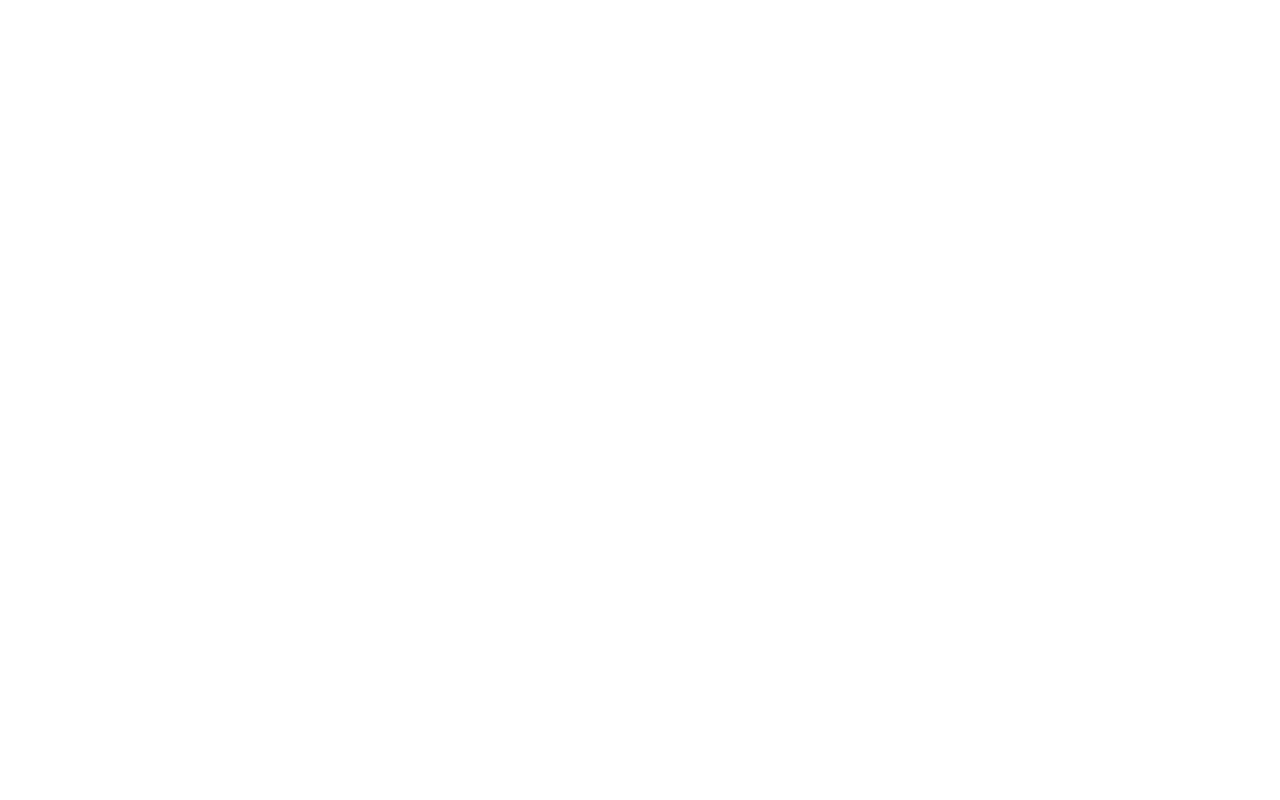
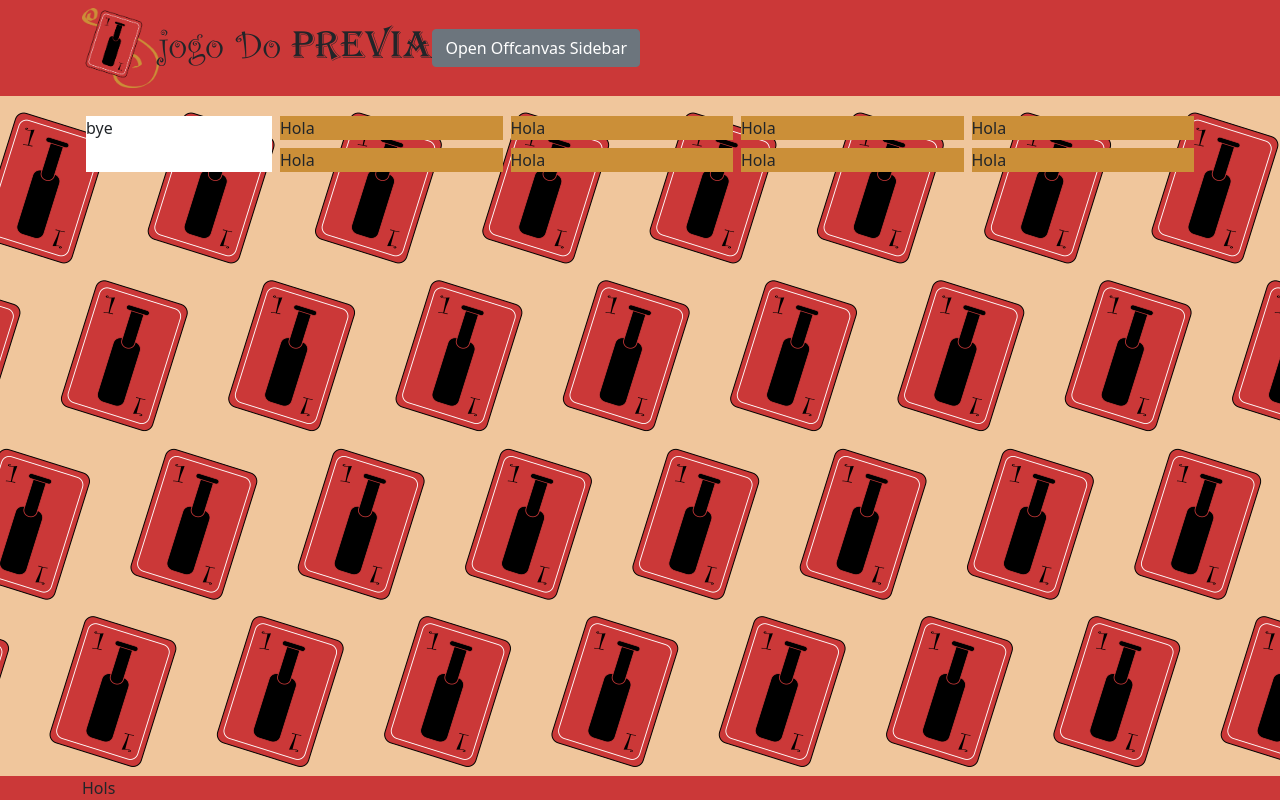
Before and after one commit to imjoaki/jogoDoPrevia, a plain HTML site: page index.html in a window 1280 px wide. Drawn offline with nearby package versions, Linux system fonts and the light colour scheme.

Commit message:
index con offcanvas

```diff
--- a/index.html
+++ b/index.html
@@ -10,9 +10,63 @@
       integrity="sha384-EVSTQN3/azprG1Anm3QDgpJLIm9Nao0Yz1ztcQTwFspd3yD65VohhpuuCOmLASjC"
       crossorigin="anonymous"
     />
+    <script src="https://cdn.jsdelivr.net/npm/@popperjs/core@2.10.2/dist/umd/popper.min.js" integrity="sha384-7+zCNj/IqJ95wo16oMtfsKbZ9ccEh31eOz1HGyDuCQ6wgnyJNSYdrPa03rtR1zdB" crossorigin="anonymous"></script>
+<script src="https://cdn.jsdelivr.net/npm/bootstrap@5.1.3/dist/js/bootstrap.min.js" integrity="sha384-QJHtvGhmr9XOIpI6YVutG+2QOK9T+ZnN4kzFN1RtK3zEFEIsxhlmWl5/YESvpZ13" crossorigin="anonymous"></script>
+    <link rel="stylesheet" href="style.css">
+    <link rel="icon" href="img/card-icon.png">
     <title>Juego de Previas</title>
   </head>
   <body>
-    <div class="container"></div>
+    <nav class="navbar navbar-expand-sm bg-red">
+      <div class="container d-flex justify-content-start">
+        <img src="img/carta-icon-2.png" alt="" style="height: 80px;">
+        <h1 class="text-algerian"><span class="text-curlz">jogo Do</span> PREVIA</h1>
+
+        <!--OFFCANVAS Tarjeta-->
+        <div class="offcanvas offcanvas-end border border-dark bg-red shadow-lg p-4 mycard m-3" id="demo">
+          <div class="text-white p-4 border rounded h-100 d-flex flex-wrap align-content-around">
+            <div class="d-flex justify-content-between">
+              <img src="img/1-derecho.svg" class="w-25" alt="">
+              <button type="button" class="btn-close text-reset" data-bs-dismiss="offcanvas"></button>
+            </div>
+            <div class="offcanvas-header">
+              <h1 class="offcanvas-title">Heading</h1>
+            </div>
+            <div class="offcanvas-body">
+              <p>Some text lorem ipsum.</p>
+              <p>Some text lorem ipsum.</p>
+              <button class="btn btn-secondary" type="button">A Button</button>
+            </div>
+            <div class="d-flex justify-content-end">
+              <img src="img/1-alreves.svg" class="w-25" alt="">
+            </div>
+          </div>
+        </div>
+        <!-- Button to open the offcanvas sidebar -->
+        <button class="btn btn-secondary mr-0" type="button" data-bs-toggle="offcanvas" data-bs-target="#demo">
+          Open Offcanvas Sidebar
+        </button>
+      </div>
+    </nav>
+
+
+
+    <div class="container d-flex my-3">
+      <section class="bg-white col-2 m-1">bye</section>
+      <div class="col d-flex flex-wrap">
+        <div class="col-3 p-1"><div class="bg-dorado">Hola</div></div>
+        <div class="col-3 p-1"><div class="bg-dorado">Hola</div></div>
+        <div class="col-3 p-1"><div class="bg-dorado">Hola</div></div>
+        <div class="col-3 p-1"><div class="bg-dorado">Hola</div></div>
+        <div class="col-3 p-1"><div class="bg-dorado">Hola</div></div>
+        <div class="col-3 p-1"><div class="bg-dorado">Hola</div></div>
+        <div class="col-3 p-1"><div class="bg-dorado">Hola</div></div>
+        <div class="col-3 p-1"><div class="bg-dorado">Hola</div></div>
+
+      </div>
+    </div>
+    <footer class="bg-red fixed-bottom">
+      <div class="container">Hols</div>
+    </footer>
   </body>
 </html>
--- a/style.css
+++ b/style.css
@@ -13,10 +13,15 @@ body{
   .bg-red{
       background-color: #cb3838ff
   }
+  .bg-dorado{
+      background-color: #cb8f38ff;
+  }
   .mycard{
       height: 600px;
       width: 400px;
+      border-radius: 10px;
   }
+
   /*Fuentes cargadas*/
   @font-face{
       font-family: 'Curlz';
@@ -26,3 +31,10 @@ body{
       font-family: 'Algerian';
       src: url(webfonts/ALGER.TTF);
   }
+/*clase para aplicar tipografia*/
+.text-curlz{
+    font-family: 'Curlz';
+}
+.text-algerian{
+    font-family: 'Algerian';
+}
```
Also changed, not shown: login.html (+3 -2 lines), img/card-icon.png (added), img/carta-icon-2.png (added).
